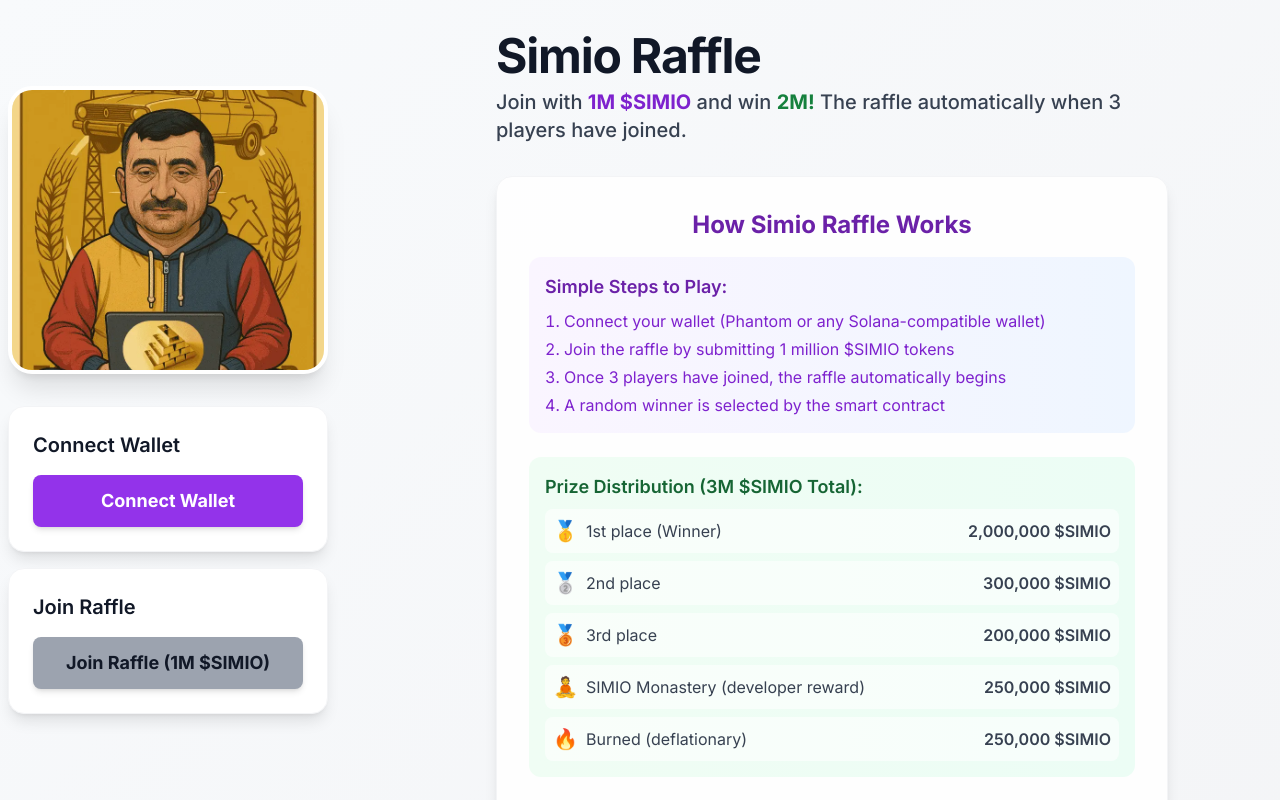
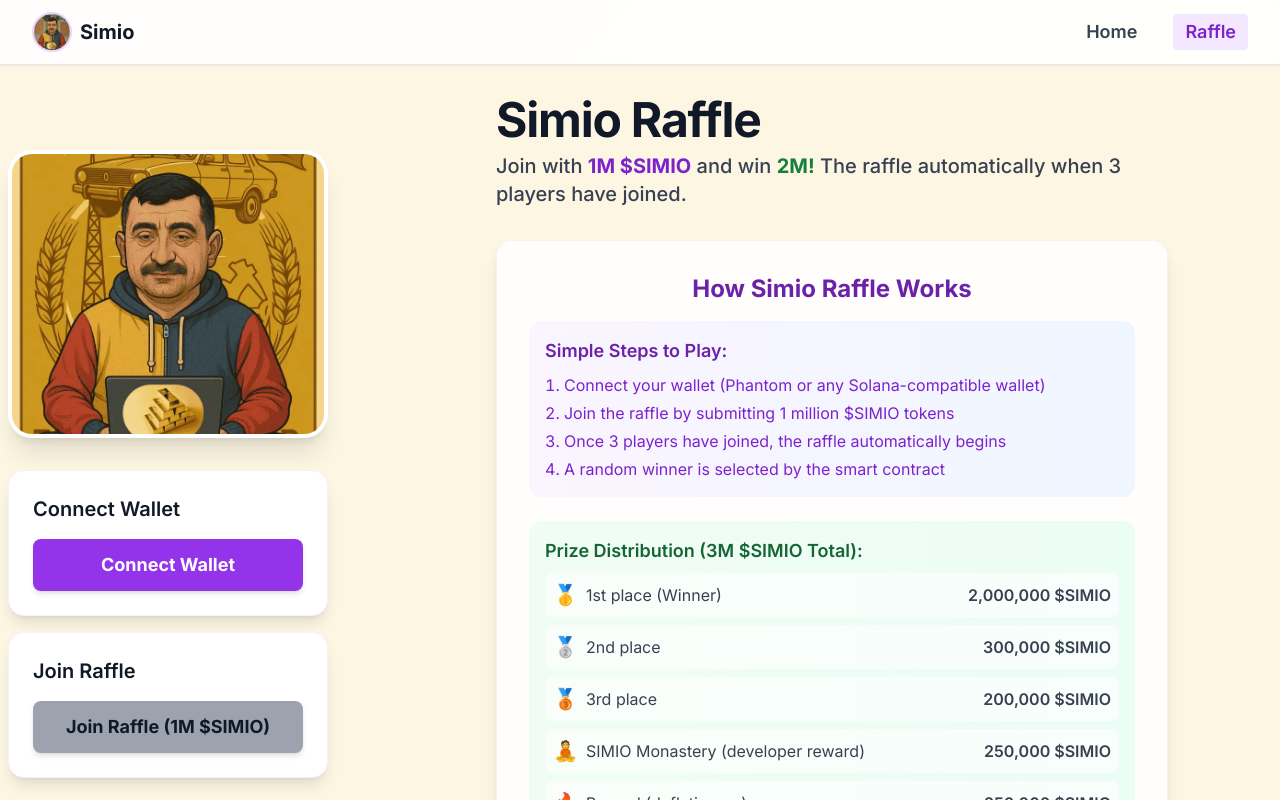
Before and after one commit to samimhm/simio.fun, a React (Vite) app: page /raffle in a window 1280 px wide. Shown: the top 800 px of the page. Built offline with nearby package versions, Linux system fonts and the light colour scheme.

Commit message:
adding nav bar

```diff
--- a/src/App.jsx
+++ b/src/App.jsx
@@ -8,10 +8,13 @@ import Dao from './components/Dao';
 import Footer from './components/Footer';
 import StickyBuyButton from './components/StickyBuyButton';
 import RafflePage from './pages/RafflePage';
+import Navbar from './components/Navbar';
 
 function App() {
   return (
     <Router>
+      <Navbar />
+      <div className="pt-16">
         <Routes>
           <Route path="/raffle" element={<RafflePage />} />
           <Route path="/" element={
@@ -27,6 +30,7 @@ function App() {
             </div>
           } />
         </Routes>
+      </div>
     </Router>
   );
 }
--- /dev/null
+++ b/src/components/Navbar.jsx
@@ -0,0 +1,78 @@
+import React, { useState } from 'react';
+import { Link, useLocation } from 'react-router-dom';
+import simionLogo from '../assets/simion-2.webp';
+
+const Navbar = () => {
+  const [menuOpen, setMenuOpen] = useState(false);
+  const location = useLocation();
+
+  const navLinks = [
+    { name: 'Home', to: '/' },
+    { name: 'Raffle', to: '/raffle' },
+  ];
+
+  return (
+    <nav className="fixed top-0 left-0 w-full z-50 bg-white/90 backdrop-blur border-b border-gray-200 shadow-sm">
+      <div className="max-w-7xl mx-auto px-4 sm:px-6 lg:px-8 flex items-center justify-between h-16">
+        {/* Logo */}
+        <Link to="/" className="flex items-center gap-2">
+          <img src={simionLogo} alt="Simio Logo" className="h-10 w-10 rounded-full border-2 border-purple-200 bg-white object-cover" />
+          <span className="font-extrabold text-xl text-gray-900 hidden sm:inline">Simio</span>
+        </Link>
+        {/* Desktop Links */}
+        <div className="hidden md:flex gap-6 items-center">
+          {navLinks.map(link => (
+            <Link
+              key={link.to}
+              to={link.to}
+              className={`text-lg font-semibold px-3 py-1 rounded transition-colors duration-200 ${
+                location.pathname === link.to
+                  ? 'text-purple-700 bg-purple-100'
+                  : 'text-gray-700 hover:text-purple-700 hover:bg-purple-50'
+              }`}
+            >
+              {link.name}
+            </Link>
+          ))}
+        </div>
+        {/* Mobile Hamburger */}
+        <button
+          className="md:hidden flex items-center p-2 rounded hover:bg-purple-50 focus:outline-none"
+          onClick={() => setMenuOpen(!menuOpen)}
+          aria-label="Toggle menu"
+        >
+          <svg className="h-7 w-7 text-purple-700" fill="none" viewBox="0 0 24 24" stroke="currentColor">
+            {menuOpen ? (
+              <path strokeLinecap="round" strokeLinejoin="round" strokeWidth={2} d="M6 18L18 6M6 6l12 12" />
+            ) : (
+              <path strokeLinecap="round" strokeLinejoin="round" strokeWidth={2} d="M4 8h16M4 16h16" />
+            )}
+          </svg>
+        </button>
+      </div>
+      {/* Mobile Menu */}
+      {menuOpen && (
+        <div className="md:hidden bg-white border-t border-gray-200 shadow-sm">
+          <div className="flex flex-col gap-2 px-4 py-3">
+            {navLinks.map(link => (
+              <Link
+                key={link.to}
+                to={link.to}
+                className={`text-lg font-semibold px-3 py-2 rounded transition-colors duration-200 ${
+                  location.pathname === link.to
+                    ? 'text-purple-700 bg-purple-100'
+                    : 'text-gray-700 hover:text-purple-700 hover:bg-purple-50'
+                }`}
+                onClick={() => setMenuOpen(false)}
+              >
+                {link.name}
+              </Link>
+            ))}
+          </div>
+        </div>
+      )}
+    </nav>
+  );
+};
+
+export default Navbar;
--- a/src/pages/RafflePage.jsx
+++ b/src/pages/RafflePage.jsx
@@ -80,7 +80,7 @@ const RafflePage = () => {
   };
 
   return (
-    <div className="min-h-screen bg-gradient-to-br from-[#f8fafc] to-[#f3f4f6] flex flex-col items-center py-8 px-2">
+    <div className="min-h-screen bg-[#fdf6e3] flex flex-col items-center py-8 px-2">
       <div className="w-full max-w-7xl flex flex-col lg:flex-row gap-16 items-start justify-center">
         {/* Left: Sticky Column on Desktop */}
         <div className="w-full lg:w-[320px] flex flex-col items-center lg:items-stretch mb-6 lg:mb-0 lg:sticky lg:top-8 lg:self-start z-10 lg:h-[calc(100vh-4rem)] lg:justify-center">
```
Lines whose indentation alone changed are shown as unchanged.
